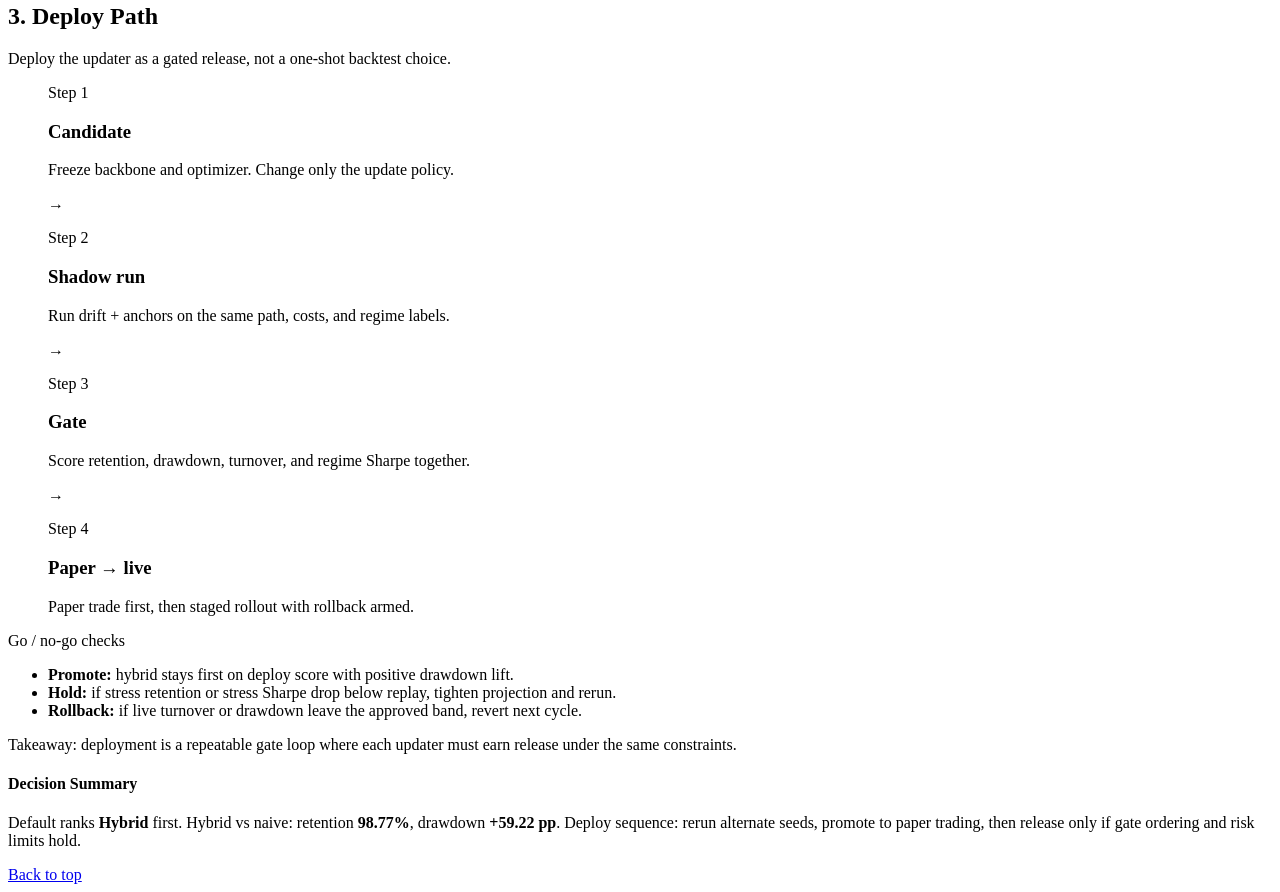
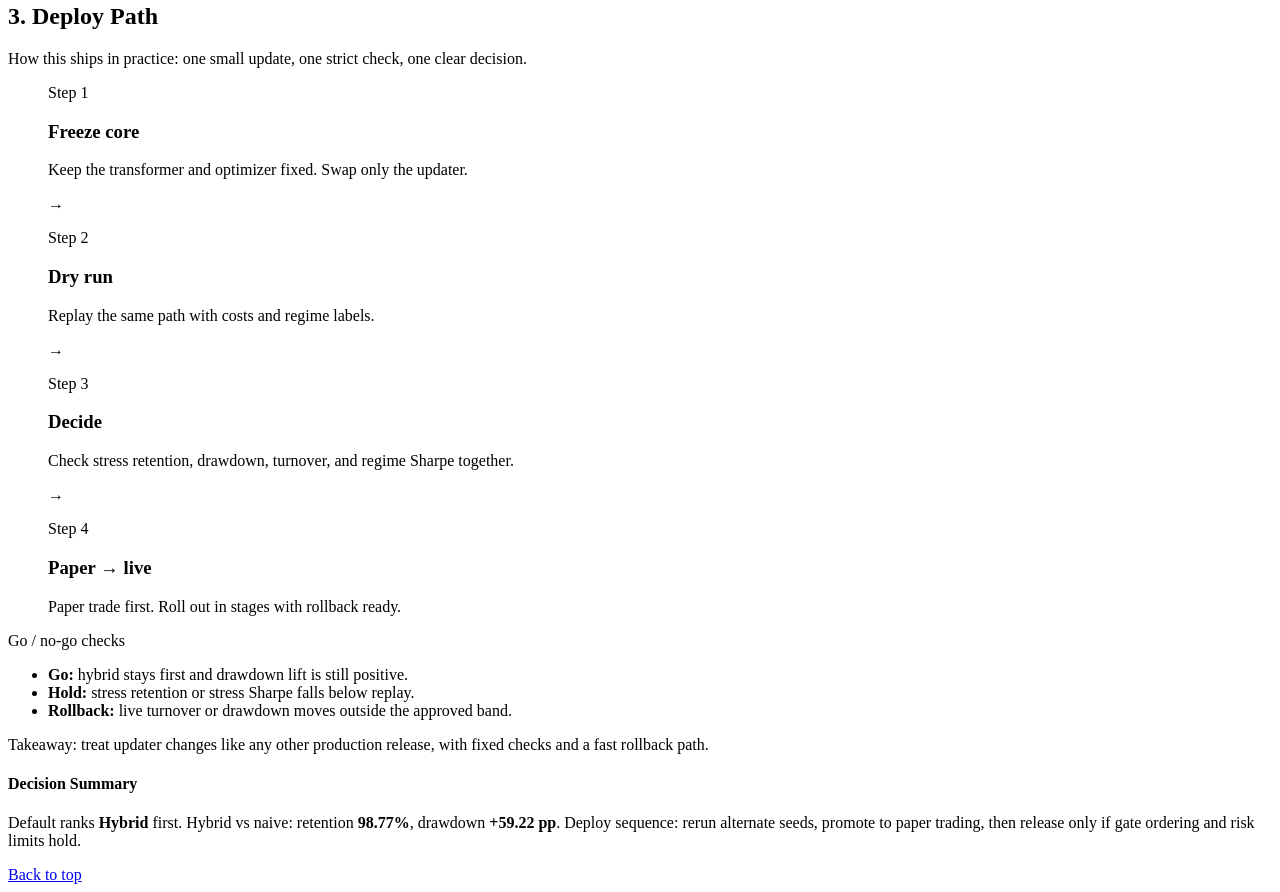
Before and after one commit to KumarNavish/CL-PLO, a website with bundled scripts: page index.html in a window 1280 px wide. Shown: the part 8180-9072 px from the top of the page. Built offline with nearby package versions, Linux system fonts and the light colour scheme.

Commit message:
Rewrite Deploy Path in plain compact production language

```diff
--- a/index.html
+++ b/index.html
@@ -519,45 +519,45 @@
 
       <section class="section" id="takeaway-section">
         <h2>3. Deploy Path</h2>
-        <p class="section-note">Deploy the updater as a gated release, not a one-shot backtest choice.</p>
+        <p class="section-note">How this ships in practice: one small update, one strict check, one clear decision.</p>
 
         <div class="deploy-path">
           <figure class="deploy-flow" aria-label="End-to-end deployment flow">
             <article class="deploy-node">
               <p class="deploy-step">Step 1</p>
-              <h3>Candidate</h3>
-              <p>Freeze backbone and optimizer. Change only the update policy.</p>
+              <h3>Freeze core</h3>
+              <p>Keep the transformer and optimizer fixed. Swap only the updater.</p>
             </article>
             <div class="deploy-arrow">→</div>
             <article class="deploy-node">
               <p class="deploy-step">Step 2</p>
-              <h3>Shadow run</h3>
-              <p>Run drift + anchors on the same path, costs, and regime labels.</p>
+              <h3>Dry run</h3>
+              <p>Replay the same path with costs and regime labels.</p>
             </article>
             <div class="deploy-arrow">→</div>
             <article class="deploy-node proposed">
               <p class="deploy-step">Step 3</p>
-              <h3>Gate</h3>
-              <p>Score retention, drawdown, turnover, and regime Sharpe together.</p>
+              <h3>Decide</h3>
+              <p>Check stress retention, drawdown, turnover, and regime Sharpe together.</p>
             </article>
             <div class="deploy-arrow">→</div>
             <article class="deploy-node">
               <p class="deploy-step">Step 4</p>
               <h3>Paper → live</h3>
-              <p>Paper trade first, then staged rollout with rollback armed.</p>
+              <p>Paper trade first. Roll out in stages with rollback ready.</p>
             </article>
           </figure>
 
           <article class="deploy-checks" aria-label="Go or no-go checks">
             <p class="deploy-gate-title">Go / no-go checks</p>
             <ul>
-              <li><strong>Promote:</strong> hybrid stays first on deploy score with positive drawdown lift.</li>
-              <li><strong>Hold:</strong> if stress retention or stress Sharpe drop below replay, tighten projection and rerun.</li>
-              <li><strong>Rollback:</strong> if live turnover or drawdown leave the approved band, revert next cycle.</li>
+              <li><strong>Go:</strong> hybrid stays first and drawdown lift is still positive.</li>
+              <li><strong>Hold:</strong> stress retention or stress Sharpe falls below replay.</li>
+              <li><strong>Rollback:</strong> live turnover or drawdown moves outside the approved band.</li>
             </ul>
           </article>
 
-          <p class="deploy-outcome">Takeaway: deployment is a repeatable gate loop where each updater must earn release under the same constraints.</p>
+          <p class="deploy-outcome">Takeaway: treat updater changes like any other production release, with fixed checks and a fast rollback path.</p>
         </div>
 
         <article id="takeaway" class="takeaway"></article>
```
Also changed, not shown: coreline.css (+4 -43 lines).
